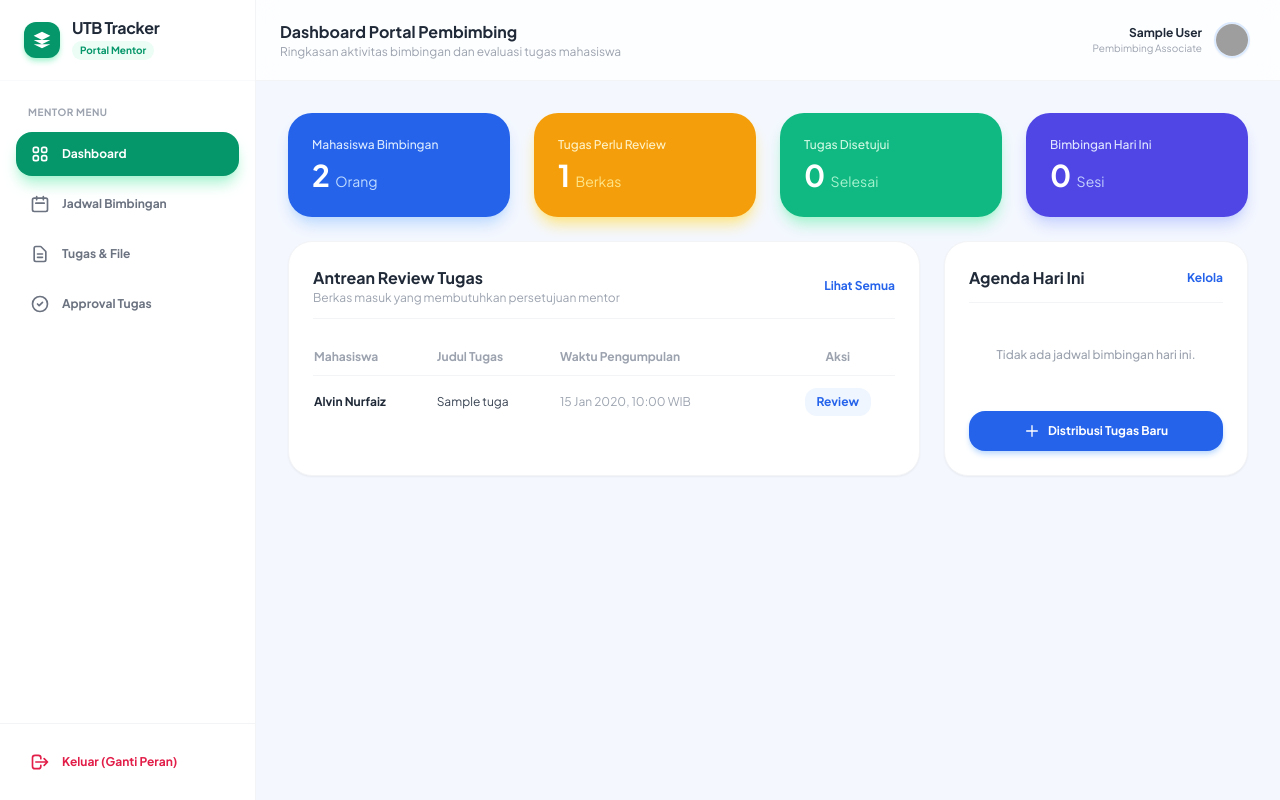
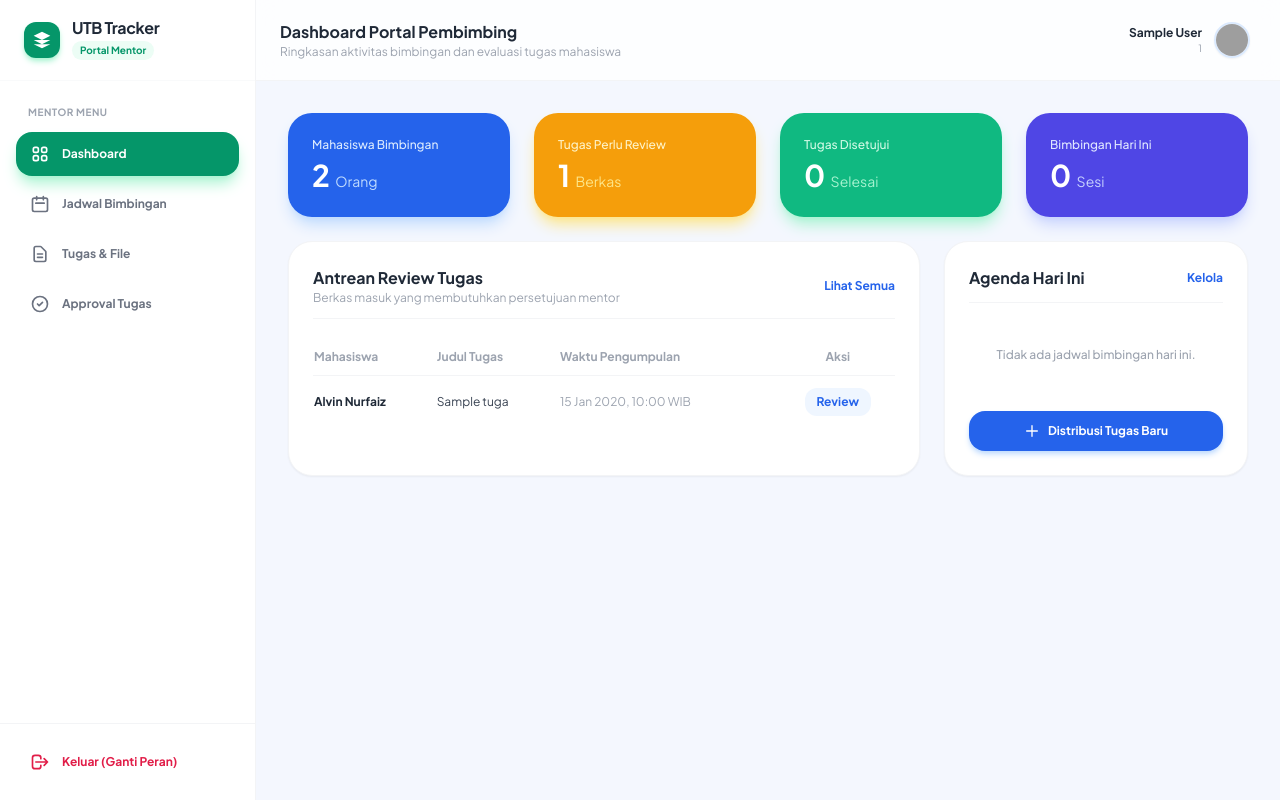
Before and after one commit to Wazozky345/Website-Absensi-Magang, a PHP site: page /mentor/dashboard.php in a window 1280 px wide. Run offline with PHP 8.4, Linux system fonts and the light colour scheme; the visitor is signed in with stand-in values (Sample User, id 1); data comes from the database, SQL or seed files in the repository; tables that the repository leaves empty hold one stand-in row (values such as "Sample post"); some libraries are stand-ins or nearby versions; grey boxes are pictures that could not be loaded.

Commit message:
fix(ui): tampilkan jabatan mentor secara dinamis pada widget profil topbar

```diff
--- a/mentor/dashboard.php
+++ b/mentor/dashboard.php
@@ -1,6 +1,9 @@
 <?php
 // Murni memanggil otak dashboard mentor dari folder proses
 require_once __DIR__ . '/../proses/proses_dashboard_mentor.php';
+
+// Fallback label jabatan jika variabel $jabatan_mentor belum diinisialisasi pada file proses
+$jabatan_display = !empty($jabatan_mentor) ? $jabatan_mentor : (!empty($jabatan) ? $jabatan : 'Pembimbing Lapangan');
 ?>
 <!DOCTYPE html>
 <html lang="id">
@@ -45,7 +48,7 @@ require_once __DIR__ . '/../proses/proses_dashboard_mentor.php';
                 <button id="profileDropdownBtn" onclick="toggleProfileDropdown()" class="flex items-center gap-3 p-1.5 rounded-2xl hover:bg-gray-100 transition focus:outline-none">
                     <div class="text-right hidden sm:block">
                         <p class="text-xs font-bold text-gray-800"><?php echo htmlspecialchars($nama_mentor); ?></p>
-                        <p class="text-[10px] text-gray-400">Pembimbing Associate</p>
+                        <p class="text-[10px] text-gray-400"><?php echo htmlspecialchars($jabatan_display); ?></p>
                     </div>
                     <img src="https://ui-avatars.com/api/?name=<?php echo urlencode($nama_mentor); ?>&background=2563eb&color=ffffff&size=128" class="w-9 h-9 rounded-full border-2 border-blue-100 shadow-sm">
                 </button>
@@ -54,7 +57,7 @@ require_once __DIR__ . '/../proses/proses_dashboard_mentor.php';
                 <div id="profileDropdownMenu" class="hidden absolute right-0 mt-2 w-52 bg-white rounded-2xl shadow-xl border border-gray-100 py-2 z-50 transition-all">
                     <div class="px-4 py-2 border-b border-gray-100">
                         <p class="text-xs font-bold text-gray-800"><?php echo htmlspecialchars($nama_mentor); ?></p>
-                        <p class="text-[10px] text-emerald-600 font-semibold">● Sesi Mentor Aktif</p>
+                        <p class="text-[10px] text-emerald-600 font-semibold">● <?php echo htmlspecialchars($jabatan_display); ?></p>
                     </div>
 
                     <!-- TOMBOL BUKA MODAL UBAH PIN -->
```
